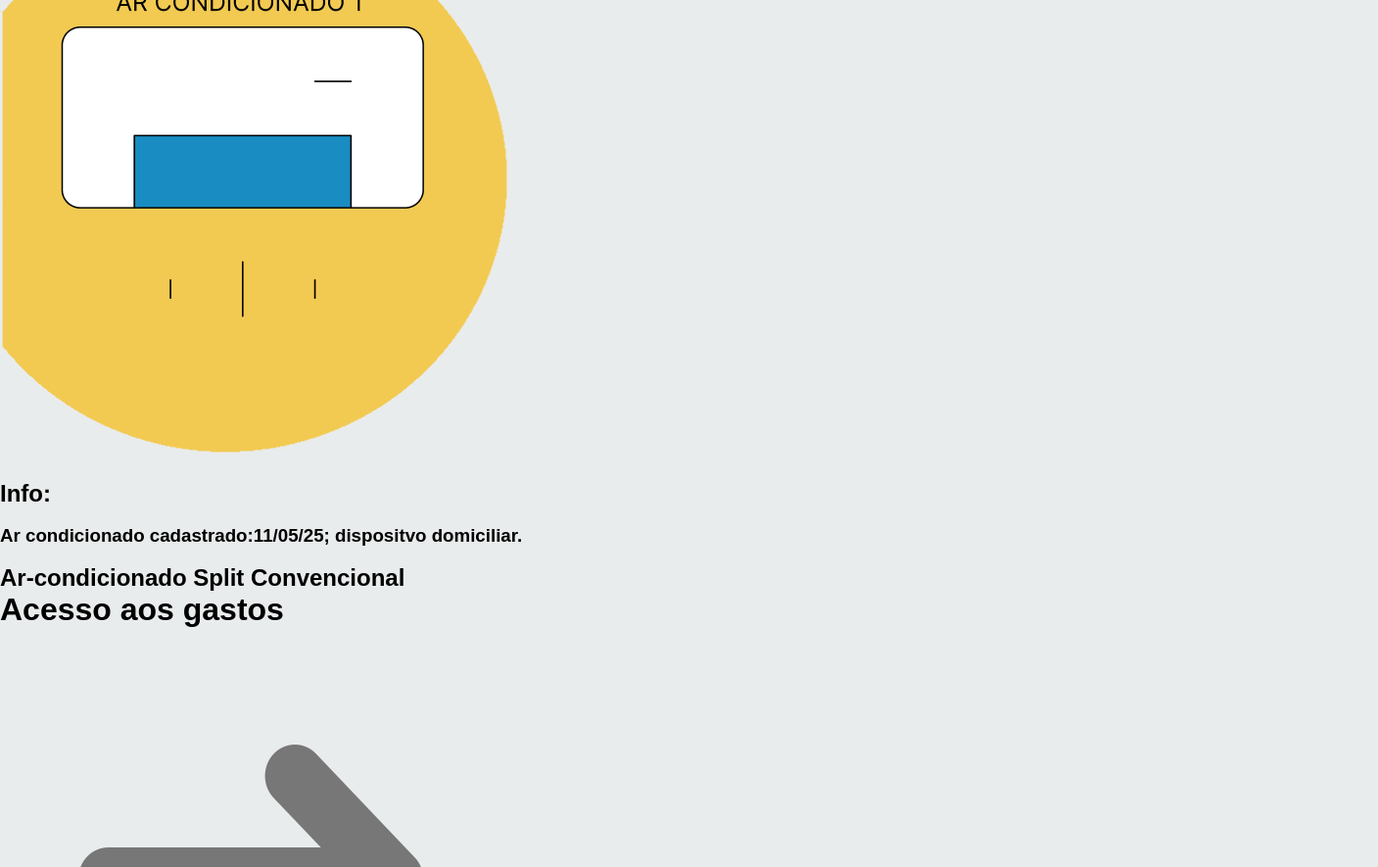
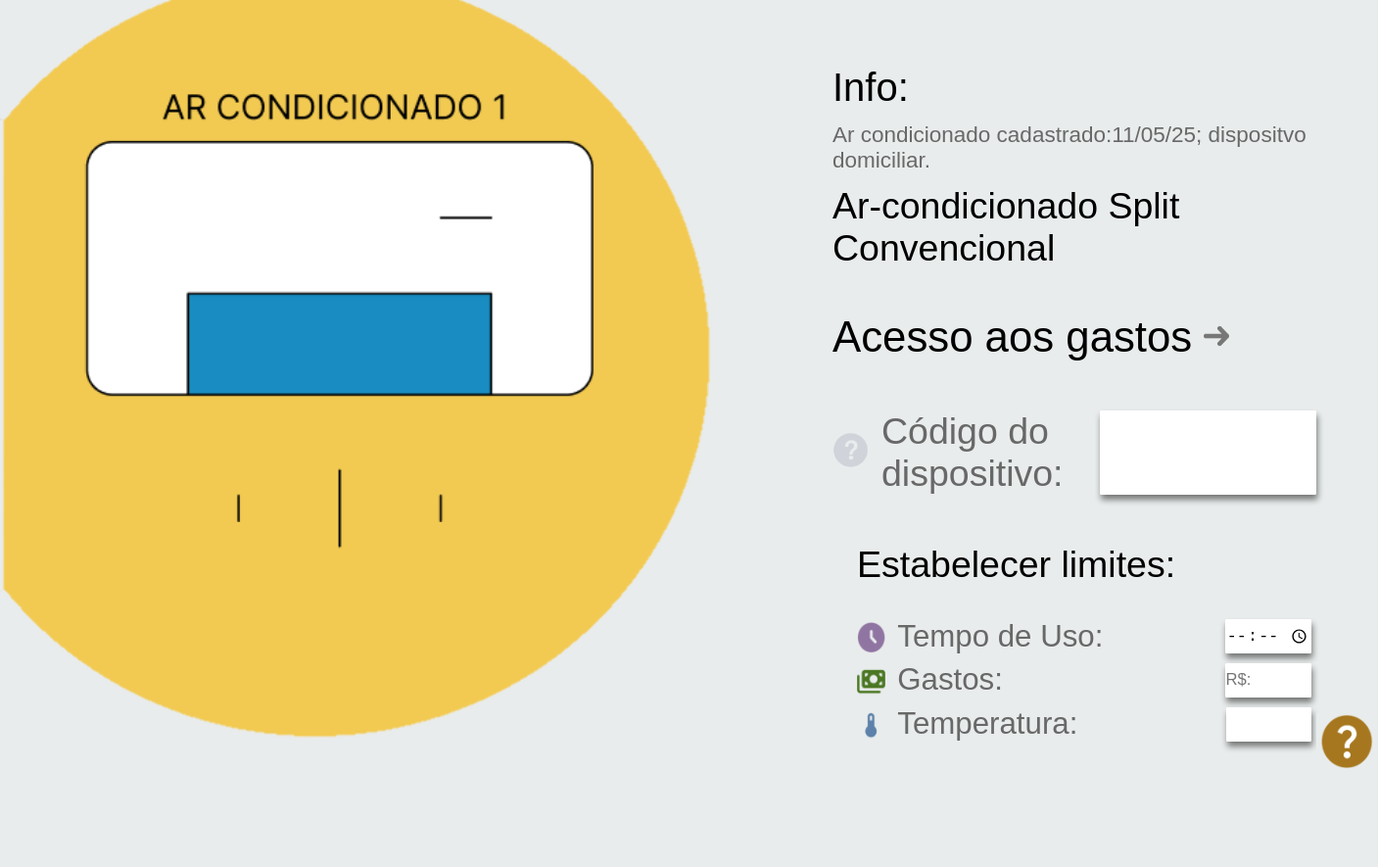
Before and after one commit to biadjordjevic/SA-2025-Sensvolt, a plain HTML site: page html/cadastroDispo.html in a window 1280 px wide. Shown: the part 208-1093 px from the top of the page at 98% size, 1407 px wide, since content can reach past the window. After the commit the page ends 999 px from the top, so only its background shows below. Drawn offline with nearby package versions, Linux system fonts and the light colour scheme.

Commit message:
rafa part1

```diff
--- a/css/cadastroDispo.css
+++ b/css/cadastroDispo.css
@@ -0,0 +1,142 @@
+
+.caixaFlex{
+    display: flex;
+    flex-direction: row;
+    margin-top: 30px;
+}
+.tituloPart2{
+    display: flex;
+    flex-direction: row;
+}
+.imagemFundo{
+    width: 600px;
+}
+.formulario{
+    margin-top: 90px;
+    margin-left: 80px;
+}
+.info{
+    font-size: 32px;
+    font-weight: 400;
+}
+.informacao{
+    font-size: 18px;
+    color: #686868;
+    font-weight: 500;
+    margin-top: 10px;
+}
+.arCond{
+    font-size: 30px;
+    font-weight: 300;
+    margin-top: 10px;
+}
+.formParte1{
+    margin-bottom: 35px;
+}
+.tituloGasto{
+    font-size: 35px;
+    font-weight: 500;
+}
+.titPart2Img{
+    width: 35px;
+    padding-top: 3px;
+    padding-left: 5px;
+}
+.descricaoPart2{
+    display: flex;
+    flex-direction: row;
+    margin-top: 40px;
+    margin-bottom: 40px;
+}
+.iconPergunta{
+    width: 30px;
+    margin-right: 10px
+}
+.pergunta{
+    border: 0cap;
+    background-color: rgb(233, 236, 236);
+}
+.pergunta:hover{
+    cursor: pointer;
+}
+.tituloCodPart2{
+    color: #686868;
+    font-size: 30px;
+    font-weight: 300;
+    margin-right: 30px;
+}
+.tituloLimite{
+    font-size: 30px;
+    font-weight: 500;
+}
+.formPart3{
+    display: flex;
+    flex-direction: column;
+    padding-left: 20px;
+
+}
+.boxOp{
+    margin-top: 20px;
+}
+.opcoes{
+    display: flex;
+    flex-direction: row;
+}
+.opImg{
+    width: 23px;
+    height: 25px;
+    margin-top: 10px;
+}
+.opText{
+    margin-top: 7px;
+    font-size: 25px;
+    margin-left: 10px;
+    color: #686868;
+    font-weight: lighter;
+}
+.ajuda{
+    align-content: end;
+}
+.butAjuda{
+    width: 50px;
+    height: 50px;
+    border: 0cap;
+    background-color: rgb(233, 236, 236);
+}
+.butAjuda:hover{
+    cursor: pointer;
+}
+.imgAjuda{
+    width: 45px;
+
+}
+.separador1{
+    margin-left: 100px;
+    margin-top: 7px;
+    margin-bottom: 0%;
+    align-content: center;
+}
+.separador2{
+    margin-left: 182px;
+    margin-top: 7px;
+    margin-bottom: 0%;
+    align-content: center;
+}
+.separador3{
+    margin-left: 121px;
+    margin-top: 7px;
+    margin-bottom: 0%;
+    align-content: center;
+}
+.inp{
+width: 70px;
+height: 28px;
+border: 0;
+border-radius: 1px;
+box-shadow: 1px 4px 5px rgba(0, 0, 0, 0.493);
+}
+.inp1{
+    border: 0;
+border-radius: 1px;
+box-shadow: 1px 4px 5px rgba(0, 0, 0, 0.493);
+}
--- a/html/cadastroDispo.html
+++ b/html/cadastroDispo.html
@@ -42,27 +42,71 @@
 
     <div class="caixaFlex">
         <div class="imagemCaixa">
-        <img src="/assets/imgs/configDispo.png" alt="">
+        <img class="imagemFundo" src="/assets/imgs/configDispo.png" alt="">
         </div>
         <div class="formulario">
             <div class="formParte1">
-            <h2>Info:</h1> <br>
-                <h3 class="informacao">Ar condicionado cadastrado:11/05/25; dispositvo domiciliar.</h3> <br>
-                <h2>Ar-condicionado Split Convencional</h2>
+            <h1 class="info">Info:</h1>
+                <h3 class="informacao">Ar condicionado cadastrado:11/05/25; dispositvo domiciliar.</h3>
+                <h2 class="arCond">Ar-condicionado Split Convencional</h2>
                 </div>
                 <div class="formPart2">
                     <div class="tituloPart2">
                         <h1 class="tituloGasto">Acesso aos gastos</h1>
-                        <img src="/assets/icones/seta.png" alt="">
+                        <button class="pergunta">
+                        <img class="titPart2Img" src="/assets/icones/seta.png" alt="">
+                    </button>
                     </div>
                     <div class="descricaoPart2">
-                      <img src="/assets/icones/pergunta.png" alt="">
-                        <h2 class="tituloCodPart2">Código do dispositvo:</h2>
-                        <input type="number" name="codigoProd" id="">
+                        <button class="pergunta">
+                      <img class="iconPergunta" src="/assets/icones/pergunta.png" alt="">
+                    </button>
+                        <h2 class="tituloCodPart2">Código do dispositivo:</h2>
+                        <input type="number" class="inp1" name="codigoProd" id="">
+                </div>
+                <div class="formPart3">
+                    <div class="tituloPart3">
+                        <h1 class="tituloLimite">Estabelecer limites:</h1>
+                    </div>
+                    <div class="boxOp">
+                    <div class="opcoes">
+
+                        <img class="opImg" src="/assets/icones/relogio.png" alt="">
+                        <p class="opText">Tempo de Uso:</p>
+                        <div class="separador1">
+                        <input type="time" class="inp" name="inpTempo" id="">
+                    </div>
+                    </div>
+                    <div class="opcoes">
+
+                        <img class="opImg" src="/assets/icones/money.png" alt="">
+                        <p class="opText">Gastos:</p>
+                        <div class="separador2">
+                        <input type="number" class="inp" name="money" id="" placeholder="R$:">
+                    </div>
+                    </div>
+                    <div class="opcoes">
+
+                        <img class="opImg" src="/assets/icones/temp.png" alt="">
+                        <p class="opText">Temperatura:
+                        </p>
+
+                    <div class="separador3">
+                    <input type="number" class="inp" name="temp" id="" placeholder="">
+                </div>
+                    </div>
+                </div>
                 </div>
         </div>
     </div>
+    <div class="ajuda">
+        <button class="butAjuda">
+            <img class="imgAjuda" src="/assets/icones/help.png" alt="">
+        </button>
+    </div>
 </div>
+
+<script src="/js/indexCadastroDispo.js"></script>
 <script src="/js/index.js"></script>
 </body>
 </html>
--- /dev/null
+++ b/js/indexCadastroDispo.js
@@ -0,0 +1,2 @@
+
+document.body.style.zoom = "125%";
```
Also changed, not shown: assets/icones/help.png (added), assets/icones/money.png (added), assets/icones/relogio.png (added), assets/icones/temp.png (added), js/index.js (line endings or trailing spaces).
